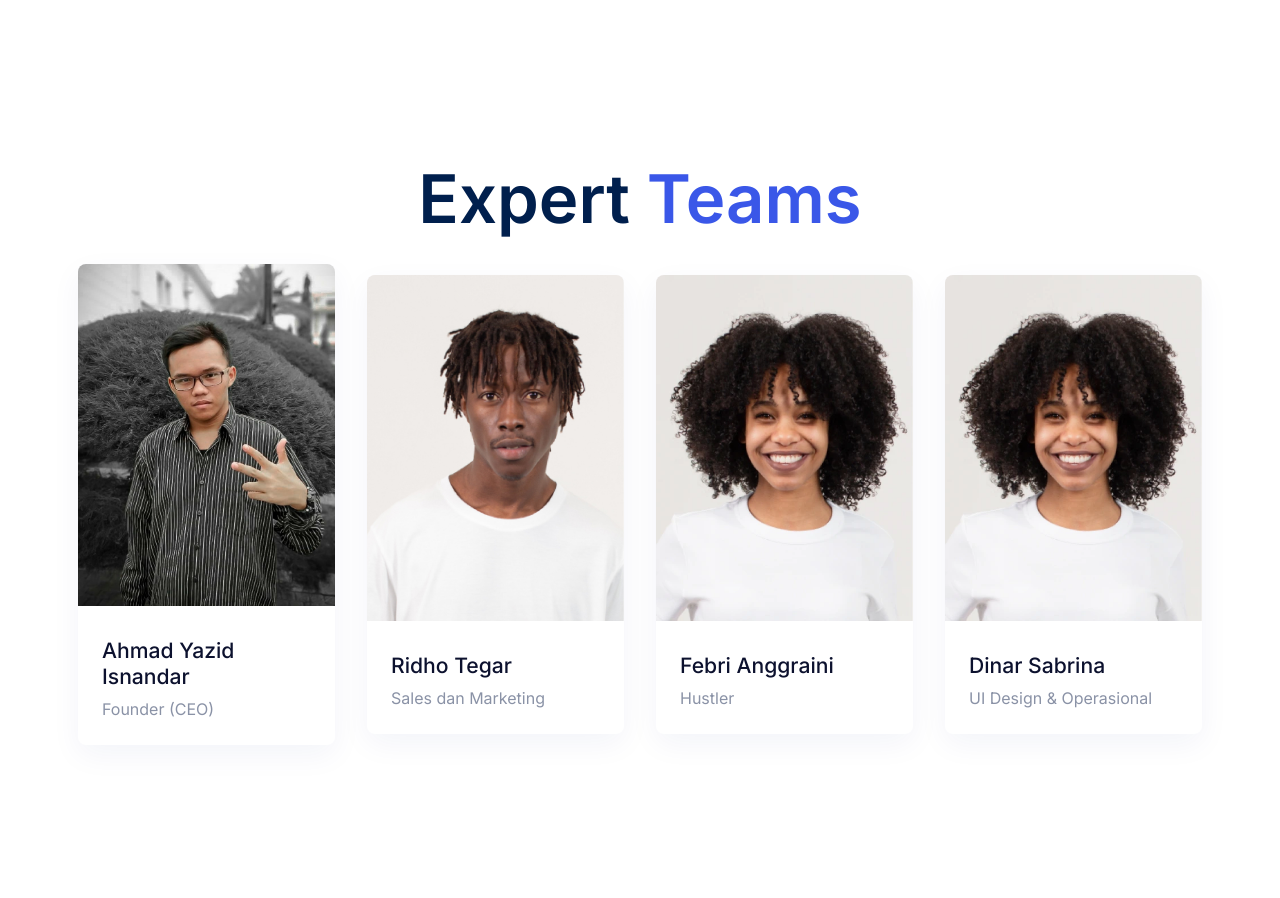
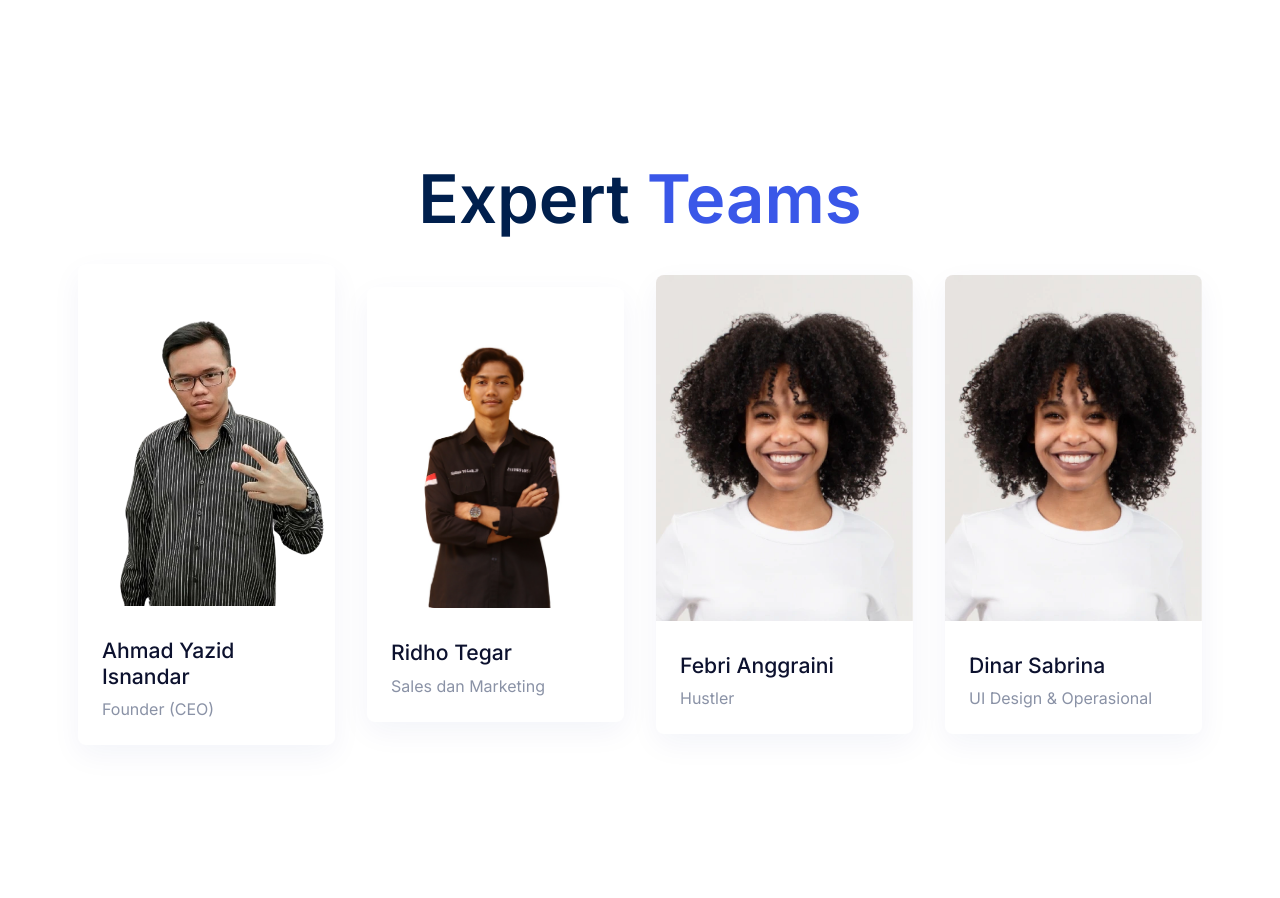
Before and after one commit to shuyshuys/HRInsight-AI, a Flask app: page / in a window 1280 px wide. Shown: the part 2423-3321 px from the top of the page. Run offline with Flask 3, Linux system fonts and the light colour scheme; parts of the project's set-up code (start-up, migrations or seed data) failed here and were passed over.

Commit message:
update: picture of teams

```diff
--- a/templates/landing-page.html
+++ b/templates/landing-page.html
@@ -651,8 +651,8 @@
                     </div>
                     <div class="col-md-3 col-sm-2">
                         <div class="card team-image">
-                            <img src="{{ url_for('static', filename='landing-page_files/129.jpeg') }}"
-                                alt="team-details" class="img-fluid rounded-top" loading="lazy">
+                            <img src="{{ url_for('static', filename='landing-page_files/129.png') }}" alt="team-details"
+                                class="img-fluid rounded-top" loading="lazy">
                             <div class="card-body">
                                 <h6 class="my-2">Ahmad Yazid Isnandar</h6>
                                 <p class="mb-0">Founder (CEO)</p>
@@ -661,7 +661,7 @@
                     </div>
                     <div class="col-md-3 col-sm-2">
                         <div class="card team-image">
-                            <img src="{{ url_for('static', filename='landing-page_files/team2.webp') }}"
+                            <img src="{{ url_for('static', filename='landing-page_files/ridho.jpeg') }}"
                                 alt="team-details" class="img-fluid rounded-top" loading="lazy">
                             <div class="card-body">
                                 <h6 class="my-2">Ridho Tegar</h6>
```
Also changed, not shown: static/landing-page_files/129.png (added), static/landing-page_files/ridho.jpeg (added).
